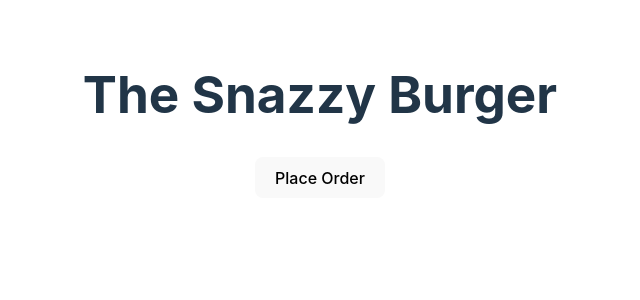
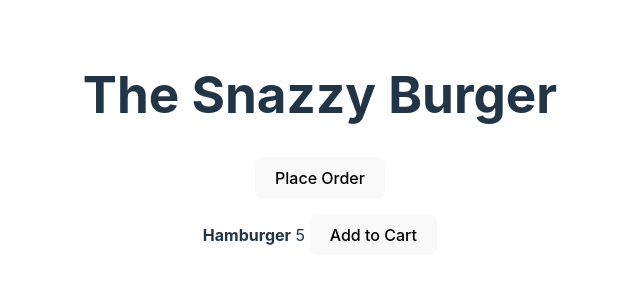
Before and after one commit to vitalic-web/vue-school-composition-api, a Vue app: page / in a window 1280 px wide. Shown: the top 300 px of the page, without its empty margins (320-960 px from the left). Built offline with nearby package versions, Linux system fonts and the light colour scheme.

Commit message:
Add YummyMeal component

```diff
--- a/src/App.vue
+++ b/src/App.vue
@@ -1,17 +1,26 @@
 <template>
   <h1>{{ name }}</h1>
   <button @click="placeOrder">Place Order</button>
+  <YummyMeal name="Hamburger" :price="5" @addToCart="addItemToCart" />
 </template>
 
 <script>
+import YummyMeal from './components/YummyMeal.vue';
+
 export default {
+  components: {
+    YummyMeal,
+  },
   setup() {
     const name = 'The Snazzy Burger';
+
     const placeOrder = () => alert('You re order has been placed!');
+    const addItemToCart = (item) => alert(`One ${item} added to the cart!`);
 
     return {
       name,
       placeOrder,
+      addItemToCart,
     }
   }
 }
--- /dev/null
+++ b/src/components/YummyMeal.vue
@@ -0,0 +1,22 @@
+<template>
+	<p>
+		<strong>{{ name }}</strong>
+		{{ price }}
+		<button @click="addToCart">Add to Cart</button>
+	</p>
+</template>
+
+<script>
+export default {
+  props: {
+    name: String,
+		price: Number,
+	},
+  setup(props, { emit }) {
+    const addToCart = () => emit('addToCart', props.name);
+    return {
+      addToCart,
+		}
+  }
+}
+</script>
```
